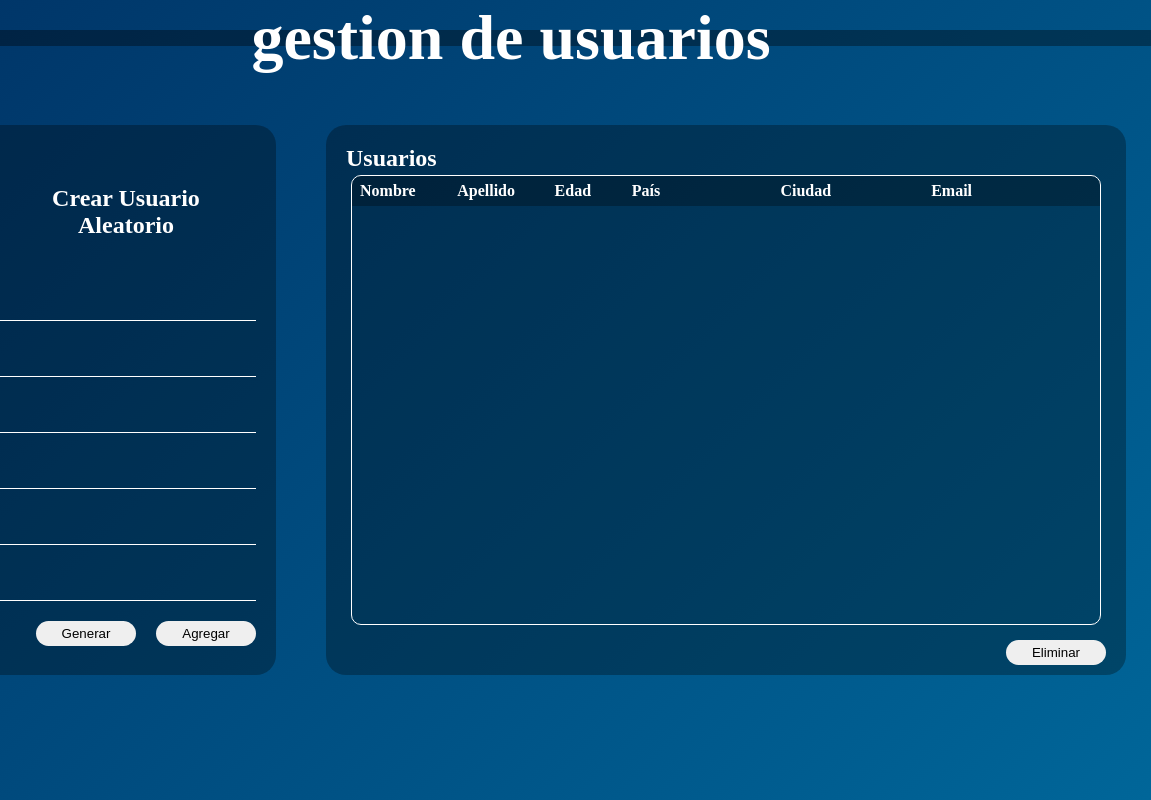
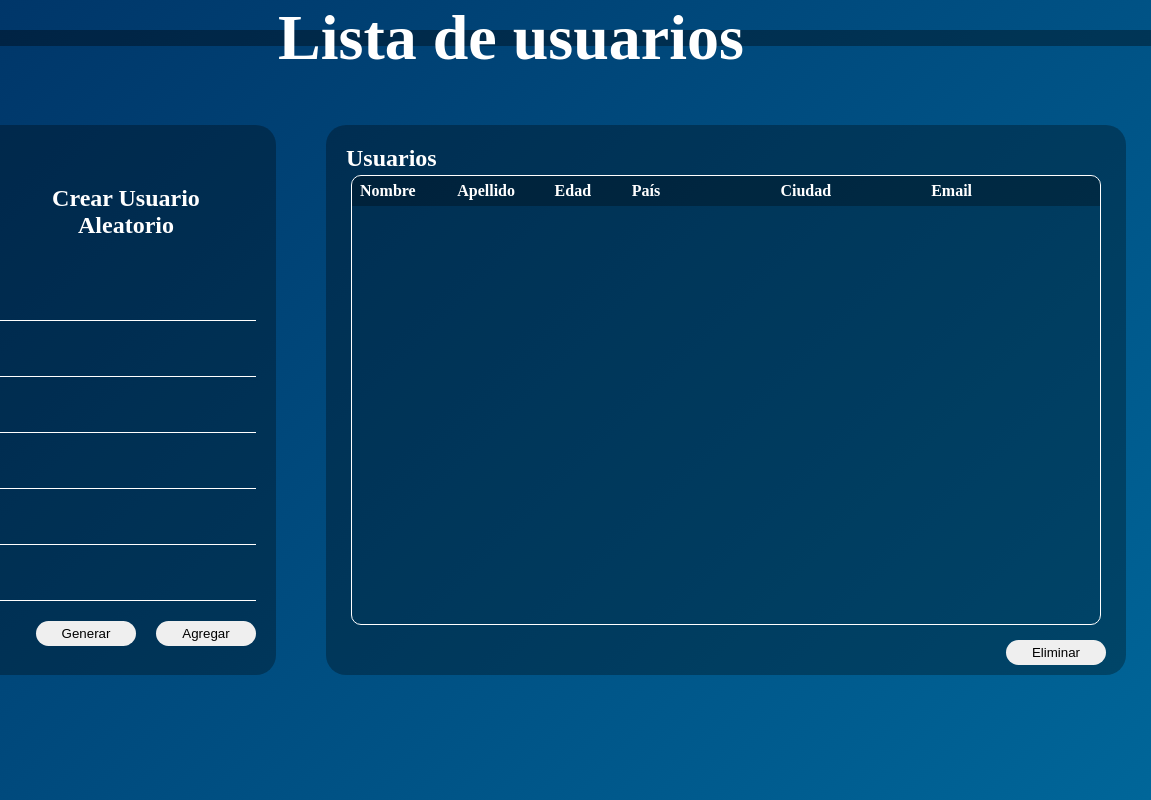
Before and after one commit to AcruxSource/gestion_usuarios, a plain HTML site: page frontend/index.html in a window 1280 px wide. Shown: the full height of the page, 129-1280 px from the left. Drawn offline with Linux system fonts and the light colour scheme; no server answers.

Commit message:
cambio del titulo pricipal

```diff
--- a/frontend/index.html
+++ b/frontend/index.html
@@ -9,7 +9,7 @@
   </head>
   <body>
     <header>
-      <h1>gestion de usuarios</h1>
+      <h1>Lista de usuarios</h1>
     </header>
 
     <main>
```
